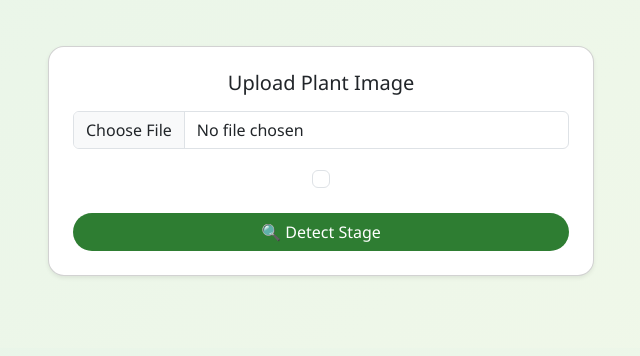
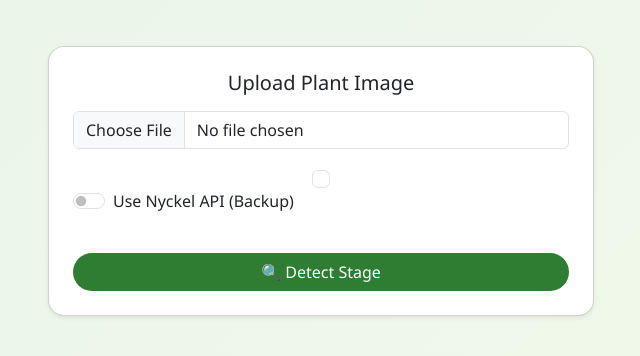
Before and after one commit to AJStar365/plant_growth_stage, a Django app: page / in a window 1280 px wide. Shown: the part 192-548 px from the top of the page, without its empty margins (319-959 px from the left). Run offline with Django 5.2, Linux system fonts and the light colour scheme.

Commit message:
fix: Restore Nyckel API integration
This commit restores the Nyckel API integration code (views, settings, templates) that was inadvertently lost during the branch rebuild. It ensures the backup classification feature is functional.

```diff
--- a/plant_app/templates/index.html
+++ b/plant_app/templates/index.html
@@ -54,6 +54,11 @@
               {% endif %}
             </div>
 
+            <div class="form-check form-switch mb-3">
+              <input class="form-check-input" type="checkbox" role="switch" id="useNyckel" name="use_nyckel">
+              <label class="form-check-label" for="useNyckel">Use Nyckel API (Backup)</label>
+            </div>
+
             <button type="submit"
                     class="btn mt-4 w-100 text-white"
                     style="background-color:#2e7d32; border-radius:30px;">
--- a/plant_app/views.py
+++ b/plant_app/views.py
@@ -4,10 +4,100 @@ import tensorflow as tf
 from tensorflow.keras.preprocessing import image
 import numpy as np
 import os
+import requests
+import json
+from django.conf import settings
+import base64
+import time
+
+# Global variable to cache Nyckel access token
+nyckel_access_token = {
+    "token": None,
+    "expiry_time": 0
+}
 
 # Load trained model
 model = tf.keras.models.load_model("plant_growth_stage.h5")
 CLASS_NAMES = ["Seedling", "Vegetative_Early", "Vegetative_Late", "Flowering", "Fruiting_Ripe","Fruiting_Unripe"]
+
+def _get_nyckel_access_token():
+    global nyckel_access_token
+    # Check if token is still valid
+    if nyckel_access_token["token"] and nyckel_access_token["expiry_time"] > time.time():
+        return nyckel_access_token["token"]
+
+    # If not, get a new token
+    try:
+        token_url = settings.NYCKEL_TOKEN_URL
+        client_id = settings.NYCKEL_CLIENT_ID
+        client_secret = settings.NYCKEL_CLIENT_SECRET
+
+        headers = {'Content-Type': 'application/x-www-form-urlencoded'}
+        data = {
+            'grant_type': 'client_credentials',
+            'client_id': client_id,
+            'client_secret': client_secret
+        }
+
+        response = requests.post(token_url, headers=headers, data=data)
+        response.raise_for_status()  # Raise an exception for HTTP errors
+        token_data = response.json()
+
+        nyckel_access_token["token"] = token_data["access_token"]
+        # Set expiry time a bit before actual expiry to be safe
+        nyckel_access_token["expiry_time"] = time.time() + token_data["expires_in"] - 60
+        return nyckel_access_token["token"]
+
+    except requests.exceptions.RequestException as e:
+        print(f"Error getting Nyckel access token: {e}")
+        return None
+
+def _classify_image_with_nyckel(image_bytes, filename="unknown.jpg"):
+    token = _get_nyckel_access_token()
+    if not token:
+        return None, None
+
+    try:
+        # Infer MIME type from filename
+        ext = os.path.splitext(filename)[1].lower()
+        if ext == '.jpg' or ext == '.jpeg':
+            mime_type = 'image/jpeg'
+        elif ext == '.png':
+            mime_type = 'image/png'
+        else:
+            # Fallback for other types, or raise an error
+            mime_type = 'application/octet-stream'
+
+        invoke_url = settings.NYCKEL_INVOKE_URL
+        headers = {
+            'Authorization': 'Bearer ' + token,
+            'Content-Type': 'application/json'
+        }
+
+        # Construct the full data URI
+        base64_image = base64.b64encode(image_bytes).decode('utf-8')
+        data_uri = f"data:{mime_type};base64,{base64_image}"
+        data = {"data": data_uri}
+
+        response = requests.post(invoke_url, headers=headers, json=data)
+        response.raise_for_status()
+        nyckel_results = response.json()
+
+        # Nyckel API returns a dictionary directly
+        if nyckel_results and isinstance(nyckel_results, dict) and nyckel_results.get('labelName'):
+            stage = nyckel_results['labelName']
+            confidence = nyckel_results.get('confidence') # Confidence might be optional depending on API
+            if confidence is not None:
+                return stage, float(confidence)
+            else:
+                return stage, None
+        else:
+            print(f"Nyckel API response did not contain expected prediction format: {nyckel_results}")
+            return None, None
+
+    except requests.exceptions.RequestException as e:
+        print(f"Error classifying image with Nyckel API: {e}")
+        return None, None
 
 def index(request):
     prediction = None
@@ -20,18 +110,29 @@ def index(request):
         filename = fs.save(uploaded_file.name, uploaded_file)
         img_url = fs.url(filename)
 
-        # Preprocess
-        img_path = os.path.join(fs.location, filename)
-        img = image.load_img(img_path, target_size=(224, 224))
-        img_array = image.img_to_array(img) / 255.0
-        img_array = np.expand_dims(img_array, axis=0)
+        # Read image bytes for Nyckel API (if used)
+        uploaded_file.seek(0)  # Reset file pointer to the beginning
+        image_bytes = uploaded_file.read()
 
-        # Prediction
-        preds = model.predict(img_array)
-        stage = CLASS_NAMES[np.argmax(preds)]
-        confidence = float(np.max(preds))
+        if request.POST.get("use_nyckel") == "on":
+            stage, confidence = _classify_image_with_nyckel(image_bytes, filename)
+            if stage and confidence is not None:
+                prediction = f"{stage} ({confidence:.2f})"
+            else:
+                prediction = "Nyckel API failed to classify."
+        else:
+            # Preprocess for local model
+            img_path = os.path.join(fs.location, filename)
+            img = image.load_img(img_path, target_size=(224, 224))
+            img_array = image.img_to_array(img) / 255.0
+            img_array = np.expand_dims(img_array, axis=0)
 
-        prediction = f"{stage} ({confidence:.2f})"
+            # Prediction with local model
+            preds = model.predict(img_array)
+            stage = CLASS_NAMES[np.argmax(preds)]
+            confidence = float(np.max(preds))
+
+            prediction = f"{stage} ({confidence:.2f})"
 
     return render(request, "index.html", {
         "prediction": prediction,
--- a/plant_growth_stage/settings.py
+++ b/plant_growth_stage/settings.py
@@ -124,3 +124,9 @@ DEFAULT_AUTO_FIELD = 'django.db.models.BigAutoField'
 
 MEDIA_URL = '/uploads/'
 MEDIA_ROOT = BASE_DIR / 'uploads'
+
+# Nyckel API Configuration
+NYCKEL_CLIENT_ID = 'lygm6myin2mzo00abyl0qkc8tjoqvxct'
+NYCKEL_CLIENT_SECRET = 'p0sexx3znx4y9puykfpnf4j0l7smx8mpptan7mddumdsgdy3oq5g8pelgssp4h2e'
+NYCKEL_INVOKE_URL = 'https://www.nyckel.com/v1/functions/plant-growth-stages/invoke'
+NYCKEL_TOKEN_URL = 'https://www.nyckel.com/connect/token'
```
Also changed, not shown: 1 other file.
